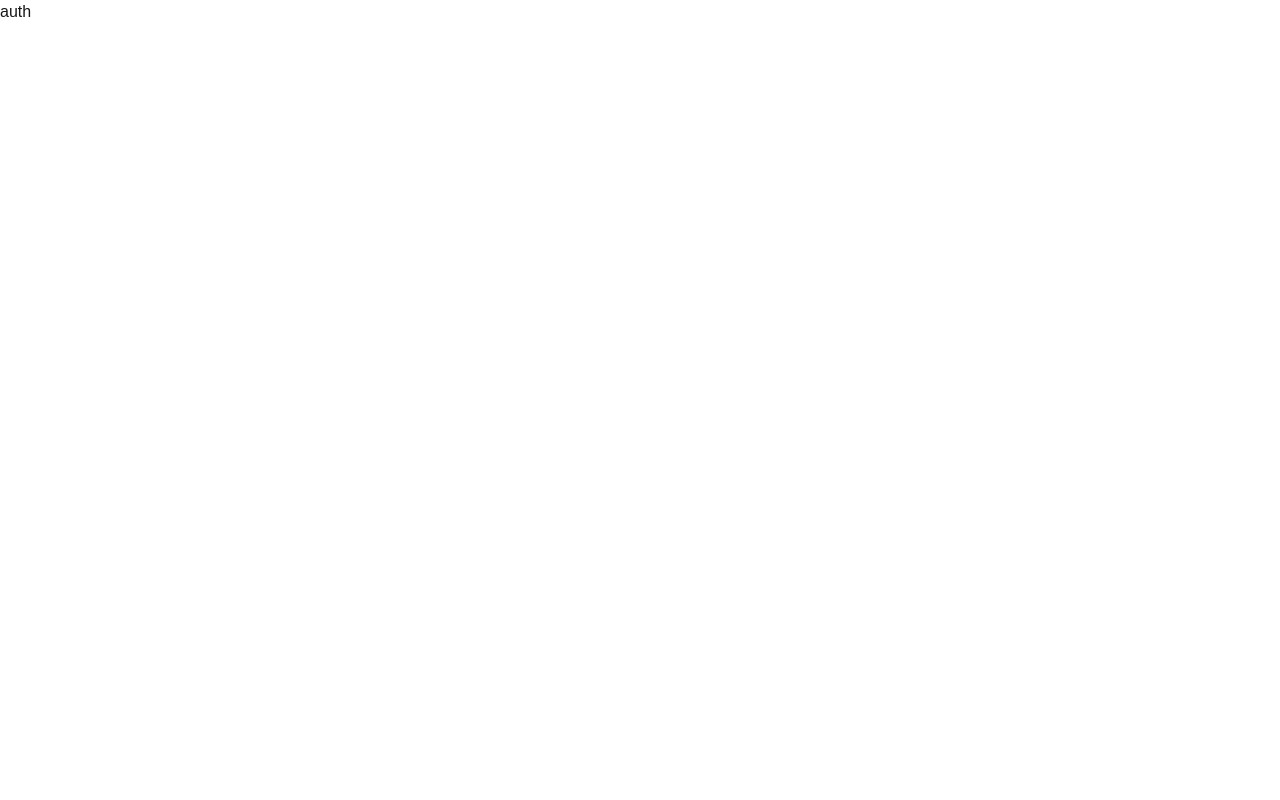
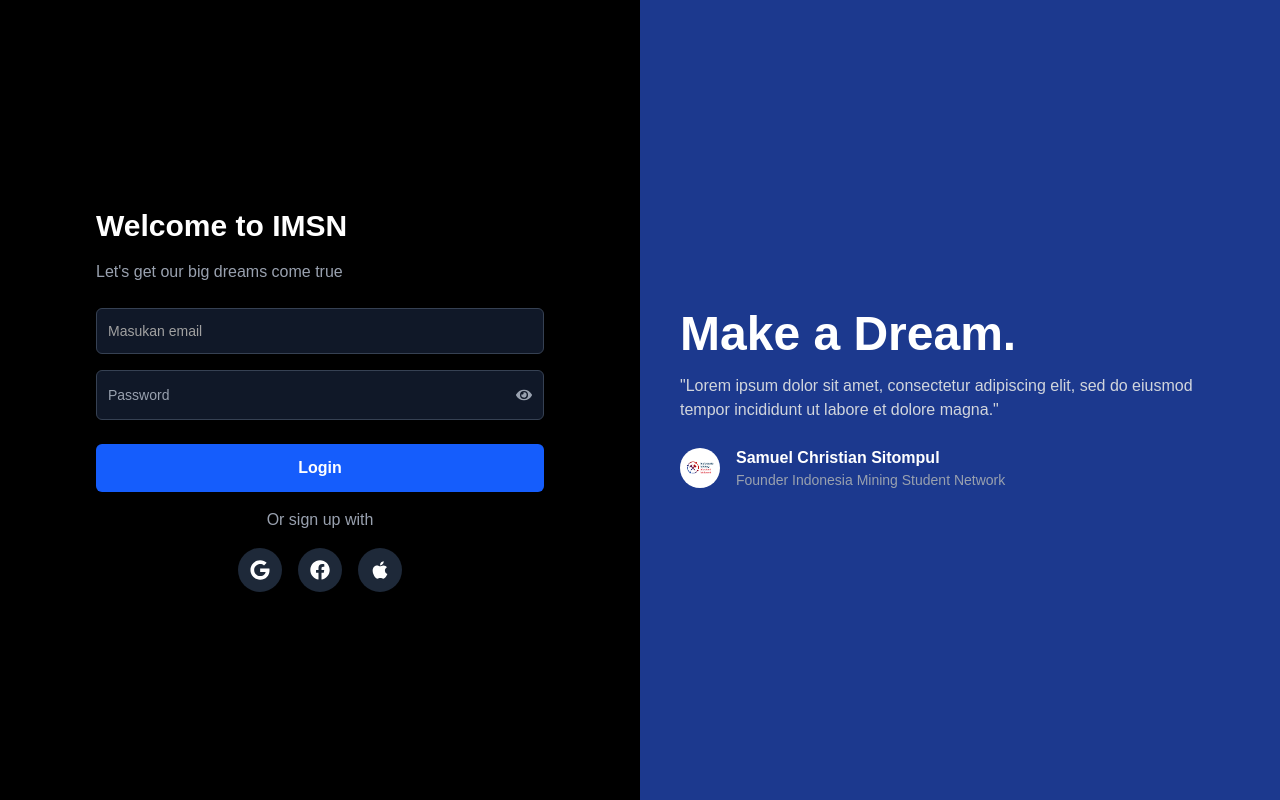
Before and after one commit to rapleeee/imsn-landing-page, a Next.js app: page /auth in a window 1280 px wide. Built offline with nearby package versions, Linux system fonts and the light colour scheme.

Commit message:
feat:update bug minor update page irganization

```diff
--- a/src/app/auth/page.tsx
+++ b/src/app/auth/page.tsx
@@ -1,7 +1,85 @@
-import React from 'react'
+'use client';
+import { useState } from 'react';
+import { FaGoogle, FaFacebook, FaApple, FaEye, FaEyeSlash } from 'react-icons/fa';
+import Image from 'next/image';
 
-export default function auth() {
-  return (
-    <div>auth</div>
-  )
+export default function Auth() {
+    const [showPassword, setShowPassword] = useState(false);
+
+    return (
+        <div className="flex flex-col md:flex-row min-h-screen bg-black text-white">
+            <div className="w-full md:w-1/2 flex justify-center items-center p-6 md:p-10">
+                <div className="w-full max-w-sm md:max-w-md">
+                    <h2 className="text-3xl font-bold mb-4 text-center md:text-left">Welcome to IMSN</h2>
+                    <p className="text-gray-400 mb-6 text-center md:text-left">Let's get our big dreams come true</p>
+                    <div className="relative mb-4">
+                        <input
+                            type="email"
+                            id="email"
+                            placeholder=" "
+                            className="w-full p-3 text-sm bg-gray-900 border border-gray-700 rounded-md focus:outline-none focus:border-blue-500 peer"
+                        />
+                        <label
+                            htmlFor="email"
+                            className="absolute left-3 top-2 text-neutral-400 text-xs transition-all peer-placeholder-shown:top-1/2 peer-placeholder-shown:text-sm peer-placeholder-shown:-translate-y-1/2 peer-focus:top-2 peer-focus:text-xs peer-focus:text-blue-500"
+                        >
+                        Masukan email
+                        </label>
+                    </div>
+
+                    <div className="relative mb-6">
+                        <input
+                            type={showPassword ? 'text' : 'password'}
+                            id="password"
+                            placeholder=" "
+                            className="w-full p-3 pr-10 bg-gray-900 border border-gray-700 rounded-md focus:outline-none focus:border-blue-500 peer"
+                        />
+                        <label
+                            htmlFor="password"
+                            className="absolute left-3 top-2 text-gray-400 text-xs transition-all peer-placeholder-shown:top-1/2 peer-placeholder-shown:text-sm peer-placeholder-shown:-translate-y-1/2 peer-focus:top-2 peer-focus:text-xs peer-focus:text-blue-500"
+                        >
+                            Password
+                        </label>
+                        <button
+                            type="button"
+                            onClick={() => setShowPassword(!showPassword)}
+                            className="absolute right-3 top-1/2 transform -translate-y-1/2 text-gray-400 hover:text-white"
+                        >
+                            {showPassword ? <FaEyeSlash /> : <FaEye />}
+                        </button>
+                    </div>
+
+                    <button
+                        className="w-full bg-blue-600 hover:bg-blue-700 text-white font-semibold p-3 rounded-md mb-4"
+                        onClick={() => alert('Sedang dalam maintenance')}
+                    >
+                       Login
+                    </button>
+                    <p className="text-center text-gray-400 mb-4">Or sign up with</p>
+                    <div className="flex justify-center gap-4">
+                        <button className="p-3 bg-gray-800 rounded-full hover:bg-gray-700" onClick={() => alert('Sedang dalam maintenance')} aria-label='Google'>
+                            <FaGoogle size={20} />
+                        </button>
+                        <button className="p-3 bg-gray-800 rounded-full hover:bg-gray-700" onClick={() => alert('Sedang dalam maintenance')} aria-label='Facebook'>
+                            <FaFacebook size={20} />
+                        </button>
+                        <button className="p-3 bg-gray-800 rounded-full hover:bg-gray-700" onClick={() => alert('Sedang dalam maintenance')} aria-label='Apple'>
+                            <FaApple size={20} />
+                        </button>
+                    </div>
+                </div>
+            </div>
+            <div className="w-full md:w-1/2 bg-blue-900 flex flex-col justify-center p-6 md:p-10 ">
+                <h2 className="text-4xl md:text-5xl font-bold mb-4">Make a Dream.</h2>
+                <p className="text-gray-300 mb-6">"Lorem ipsum dolor sit amet, consectetur adipiscing elit, sed do eiusmod tempor incididunt ut labore et dolore magna."</p>
+                <div className="flex items-center gap-4">
+                    <Image src="/assets/images/logo_bgwhite.png" alt="User" width={40} height={40} className="rounded-full" />
+                    <div>
+                        <p className="font-semibold">Samuel Christian Sitompul</p>
+                        <p className="text-gray-400 text-sm">Founder Indonesia Mining Student Network</p>
+                    </div>
+                </div>
+            </div>
+        </div>
+    );
 }
--- a/src/app/organization/page.tsx
+++ b/src/app/organization/page.tsx
@@ -22,12 +22,10 @@ export default function Organization() {
                         position="Founder IMSN"
                         image="./assets/images/minig.webp"
                     />
-                    {/* Garis ke bawah */}
                     <div className="w-0.5 h-20 bg-gray-500"></div>
                 </div>
 
                 <div className="relative grid grid-cols-1 md:grid-cols-5 gap-6 ">
-                    {/* Garis horizontal yang menyambungkan anggota */}
                     <div className="absolute top-1/2 left-0 w-full h-0.5 bg-gray-500"></div>
 
                     {members.map((member, index) => (
```
